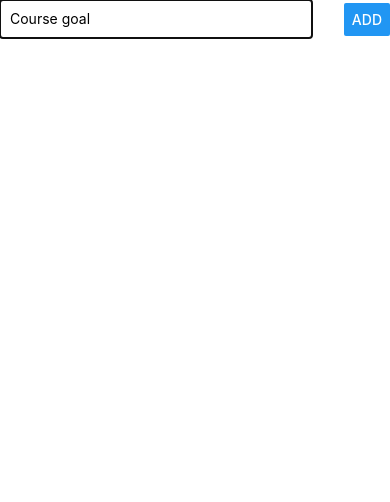
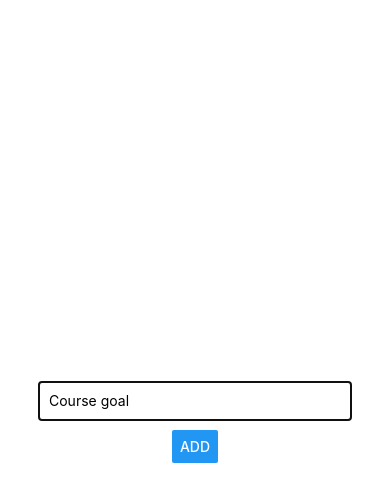
Before and after one commit to perrymacdougall/rn-first-app, a React Native app: screen / in a window 390 px wide. Both pictures are taken after a click on the button "ADD NEW GOAL". Shown: the top 502 px of the page. Built offline with nearby package versions, Linux system fonts and the light colour scheme.

Commit message:
set modal to close on item entry and added basic styles

```diff
--- a/App.js
+++ b/App.js
@@ -18,6 +18,7 @@
       ...currentGoals,
       { id: Math.random().toString(), value: goalTitle }
     ]);
+    setIsAddMode(false);
   }
 
   const removeGoalHandler = goalId => {
--- a/components/GoalInput.js
+++ b/components/GoalInput.js
@@ -9,7 +9,7 @@
     };
 
     return (
-        <Modal visible={props.visible}>
+        <Modal visible={props.visible} animationType="slide">
             <View style={styles.inputContainer}>
                 <TextInput
                 placeholder="Course goal"
@@ -25,15 +25,16 @@
 
 const styles = StyleSheet.create({
     inputContainer: {
-        flexDirection: 'row',
-        justifyContent: 'space-between',
+        flex: 1,
+        justifyContent: 'center',
         alignItems: 'center'
     },
     input: {
         width: '80%',
         borderBottomWidth: 1,
         borderBottomColor: 'black',
-        padding: 10
+        padding: 10,
+        marginBottom: 10
     },
 })
 
```
